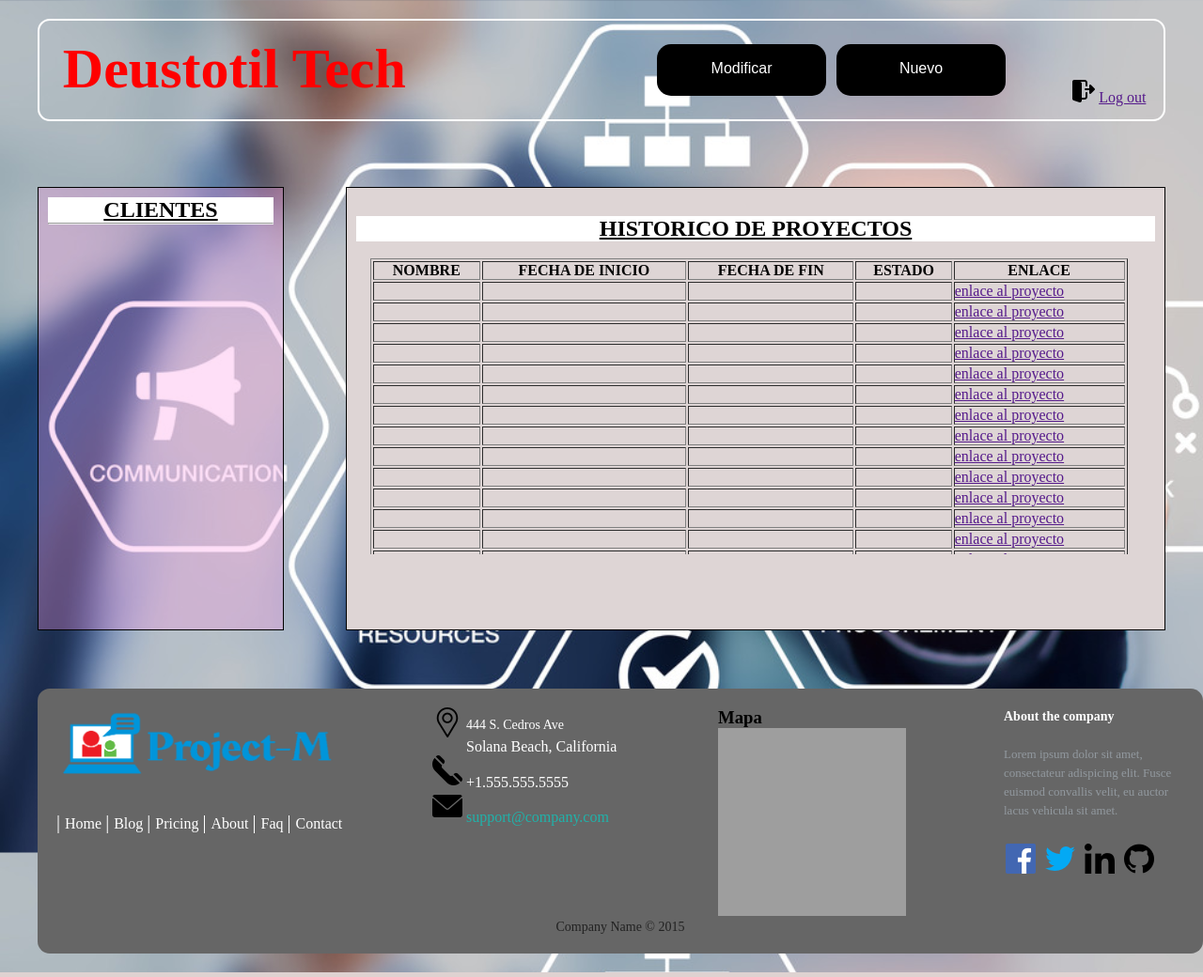
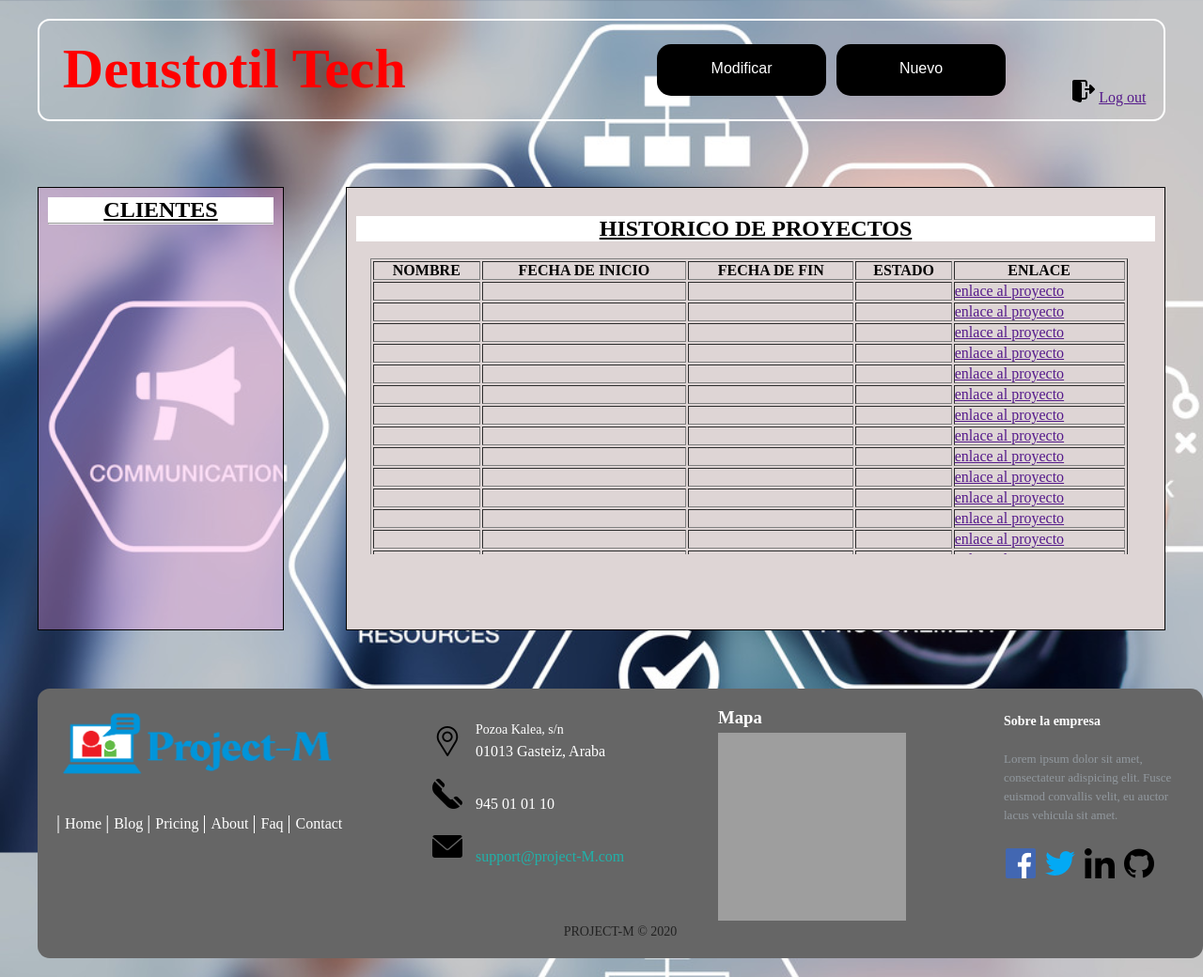
Before and after one commit to AlexSalazar98/Proyecto2_IW, a Django app: page /ProyectoAPP/PaginaPrincipal/ in a window 1280 px wide. Shown: the whole page at 94% size. Run offline with Django 3.2, Linux system fonts and the light colour scheme; grey boxes are pictures that could not be loaded.

Commit message:
Footer Mejorado

```diff
--- a/Proyecto2_IW/proyecto/ProyectoAPP/static/css/stylesheet.css
+++ b/Proyecto2_IW/proyecto/ProyectoAPP/static/css/stylesheet.css
@@ -326,12 +326,15 @@
 	line-height: 38px;
 }
 
+.footer-center img{
+    margin-top: 20px;
+    margin-right: 10px;
+}
+
 .footer-center p{
 	display: inline-block;
 	color: #ffffff;
-  font-weight:400;
-	vertical-align: middle;
-	margin:0;
+    font-weight:400;
 }
 
 .footer-center p span{
@@ -366,10 +369,16 @@
     width: 25%
 }
 
+.mapa h3{
+    color: #ffffff;
+    margin-bottom: 5px;
+}
+
 /* Footer Right */
 
 .footer-right{
 	width: 15%;
+	margin-top: 5px;
 }
 
 .footer-company-about{
--- a/Proyecto2_IW/proyecto/ProyectoAPP/templates/Base.html
+++ b/Proyecto2_IW/proyecto/ProyectoAPP/templates/Base.html
@@ -76,17 +76,17 @@
 
 				<div>
 					<img src="/static/imagenes/alfiler.png">
-					<p><span>444 S. Cedros Ave</span> Solana Beach, California</p>
+					<p><span>Pozoa Kalea, s/n</span>01013 Gasteiz, Araba</p>
 				</div>
 
 				<div>
 					<img src="/static/imagenes/llamada.png">
-					<p>+1.555.555.5555</p>
+					<p>945 01 01 10</p>
 				</div>
 
 				<div>
 					<img src="/static/imagenes/correo.png">
-					<p><a href="#">support@company.com</a></p>
+					<p><a href="#">support@project-M.com</a></p>
 				</div>
 
 			</div>
@@ -99,7 +99,7 @@
 			<div class="footer-right">
 
 				<p class="footer-company-about">
-					<span>About the company</span>
+					<span>Sobre la empresa</span>
 					Lorem ipsum dolor sit amet, consectateur adispicing elit. Fusce euismod convallis velit, eu auctor lacus vehicula sit amet.
 				</p>
 
@@ -113,7 +113,7 @@
 				</div>
 
 			</div>
-				<p class="footer-company-name">Company Name © 2015</p>
+				<p class="footer-company-name">PROJECT-M © 2020</p>
 		</footer>
 
 </div>
```
